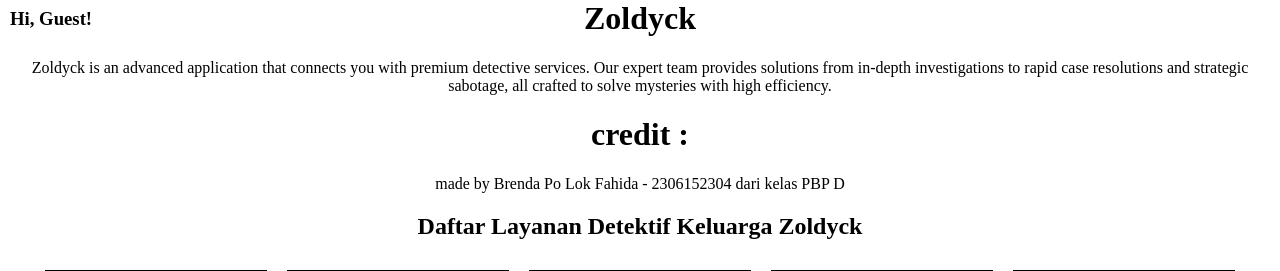
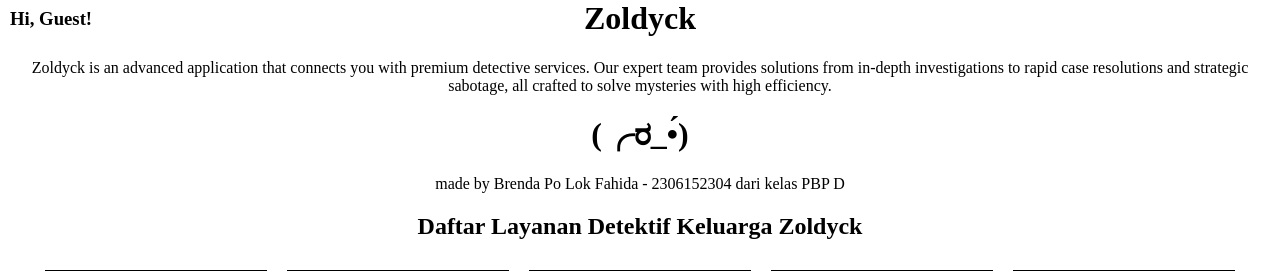
Before and after one commit to bddaax/zoldyck, a Django app: page /show_model/ in a window 1280 px wide. Shown: the part 21-292 px from the top of the page. Run offline with Django 5.2, Linux system fonts and the light colour scheme.

Commit message:
Update main.html

```diff
--- a/main/templates/main.html
+++ b/main/templates/main.html
@@ -16,7 +16,7 @@
     <p>
         Zoldyck is an advanced application that connects you with premium detective services. Our expert team provides solutions from in-depth investigations to rapid case resolutions and strategic sabotage, all crafted to solve mysteries with high efficiency.
     </p>
-    <h1>credit :</h1>
+    <h1> (╭ರ_•́)</h1>
     <p>made by {{ nama_saya }} - {{ npm }} dari kelas {{ kelas }}</p>
 
     <section>
```
